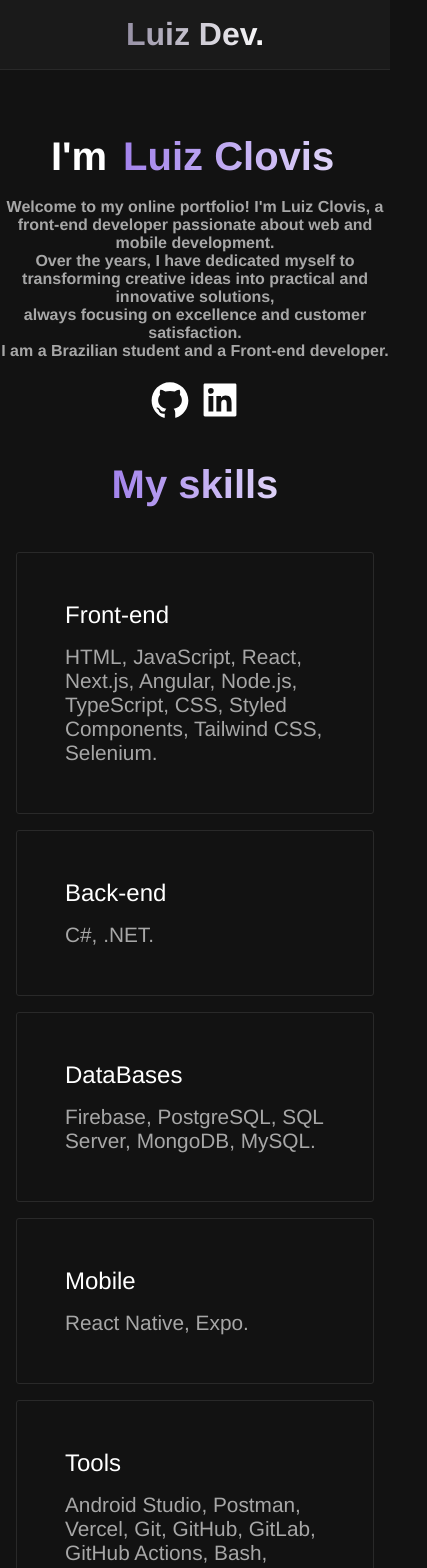
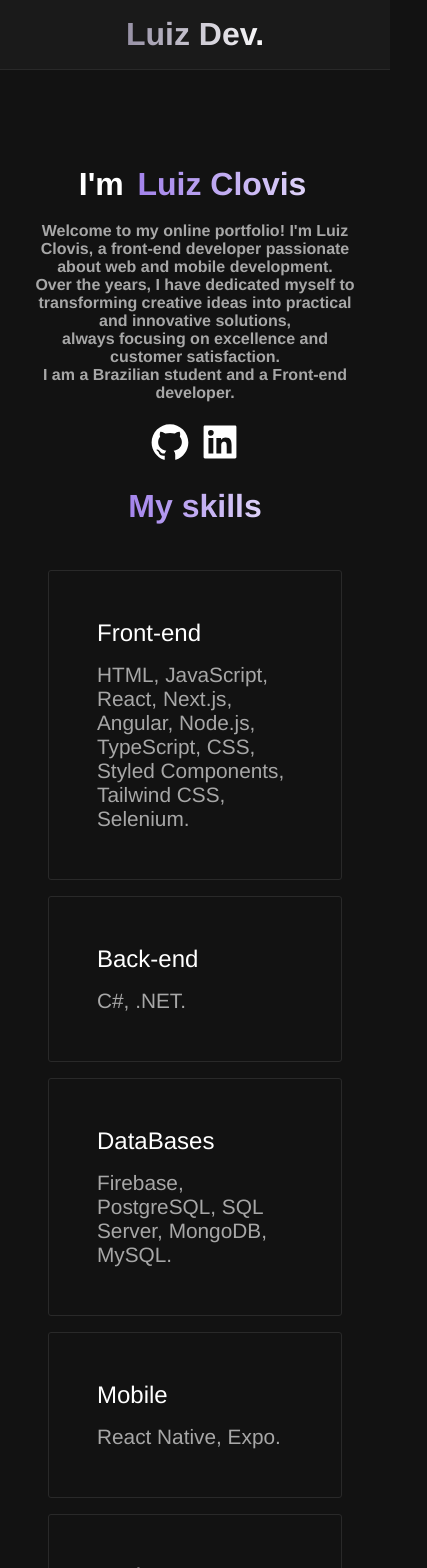
Before and after one commit to Luiz-Santos2/portfolio, a Next.js app: page / in a window 390 px wide. Shown: the top 1568 px of the page, 427 px wide, since content can reach past the window. Built offline with nearby package versions, Linux system fonts and the light colour scheme.

Commit message:
feat: ajuste de responsividade

```diff
--- a/src/app/(home)/page.tsx
+++ b/src/app/(home)/page.tsx
@@ -88,8 +88,8 @@ export default function Home() {
                 <div className={styles.experienceItem}>
                   <h1>Developer Front-end</h1>
                   <p>I am currently developing mobile applications using React Native and TypeScript. By combining the efficiency of React Native for cross-platform development with the robustness of TypeScript for safer and more scalable code, I strive to deliver modern and functional solutions.
-                  <br />
-                  <br />
+                    <br />
+                    <br />
                     My focus is on creating intuitive user interfaces and implementing features that provide the best user experience while consistently applying development best practices.</p>
                 </div>
                 <p className={styles.experienceDate}>2024 - Undetermined</p>
@@ -117,14 +117,12 @@ export default function Home() {
                     <p className={styles.projectTitle}>{project.Title}</p>
                     <p className={styles.projectDesc}>{project.Description}</p>
                     <a href={project.RepositoryURL} className={styles.githubRepo}>
-                      <AiFillGithub size={20} className={styles.githubIcon} /> Github repository!
+                      <AiFillGithub size={17} className={styles.githubIcon} /> Github repository!
                     </a>
                     <a href={project.ProjectURL} className={styles.githubRepo}>
-                      <AiFillChrome size={20} className={styles.githubIcon} /> Acesso Web!
+                      <AiFillChrome size={17} className={styles.githubIcon} /> Acesso Web!
                     </a>
-                    <div>
-                      <img className={styles.tecIcons} src={`https://skillicons.dev/icons?i=${project.SkillsIcons}`} alt="Tecs." />
-                    </div>
+                    <img className={styles.tecIcons} src={`https://skillicons.dev/icons?i=${project.SkillsIcons}`} alt="Tecs." />
                     <p className={styles.projectDesc}>{project.Tags}</p>
                   </div>
                 </li>
--- a/src/app/page.module.css
+++ b/src/app/page.module.css
@@ -2,6 +2,7 @@
     display: flex;
     flex-direction: column;
     gap: 2rem;
+    margin: 2rem;
 }
 
 .presentation {
@@ -25,12 +26,9 @@
 .myInfo h2 span {
     position: relative;
     padding: 0.3rem;
-    background-image: linear-gradient(
-        to right,
-        var(--purple-color-secondary)
-        ,
-        var(--text-base)
-    );
+    background-image: linear-gradient(to right,
+            var(--purple-color-secondary),
+            var(--text-base));
     background-size: 200% 100%;
     background-position: 50%;
     -webkit-background-clip: text;
@@ -89,6 +87,7 @@
     fill: var(--text-announcement);
     transition: 0.3s;
 }
+
 .section {
     display: flex;
     flex-direction: column;
@@ -100,12 +99,9 @@
     place-self: center;
     position: relative;
     padding: 0.3rem;
-    background-image: linear-gradient(
-        to right,
-        var(--purple-color-secondary)
-        ,
-        var(--text-base)
-    );
+    background-image: linear-gradient(to right,
+            var(--purple-color-secondary),
+            var(--text-base));
     background-size: 200% 100%;
     background-position: 50%;
     -webkit-background-clip: text;
@@ -326,3 +322,63 @@
     width: 100%;
     height: 100%;
 }
+
+/* Responsividade */
+@media (max-width: 768px) {
+    .main {
+        gap: 1rem;
+        margin: 2rem;
+    }
+
+    .myInfo h2 {
+        font-size: 2rem;
+    }
+
+    .project {
+        height: 15rem;
+        display: flex;
+        flex-direction: column;
+        gap: 1rem;
+        padding: 6rem;
+        background: var(--background-highlight);
+        border-radius: 1rem;
+        cursor: pointer;
+        transition: transform 0.3s;
+    }
+
+    .projectTitle {
+        font-size: 1.0rem;
+        font-weight: bold;
+    }
+
+    .projectDesc {
+        font-size: 0.65rem;
+        color: var(--text-subdued);
+        margin: -0.5rem;
+    }
+
+    .skillsContainer,
+    .experienceContainer,
+    .projectsContainer {
+        display: flex;
+        flex-direction: column;
+        gap: 1rem;
+        margin: 1rem;
+    }
+
+    @media (max-width: 1020px) {
+
+        .skill div img,
+        .tecIcons {
+            max-width: 5rem;
+        }
+    }
+
+    .projectDesc {
+        width: auto;
+    }
+
+    .sectionTitle {
+        font-size: 2rem;
+    }
+}
```
